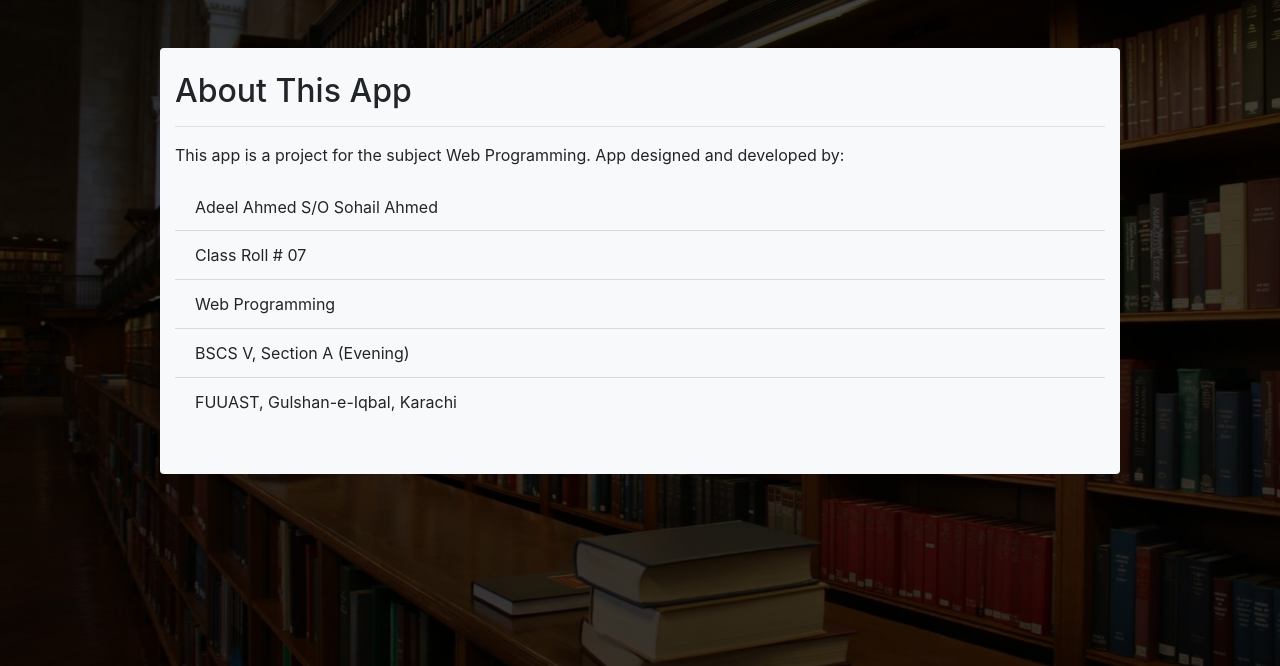
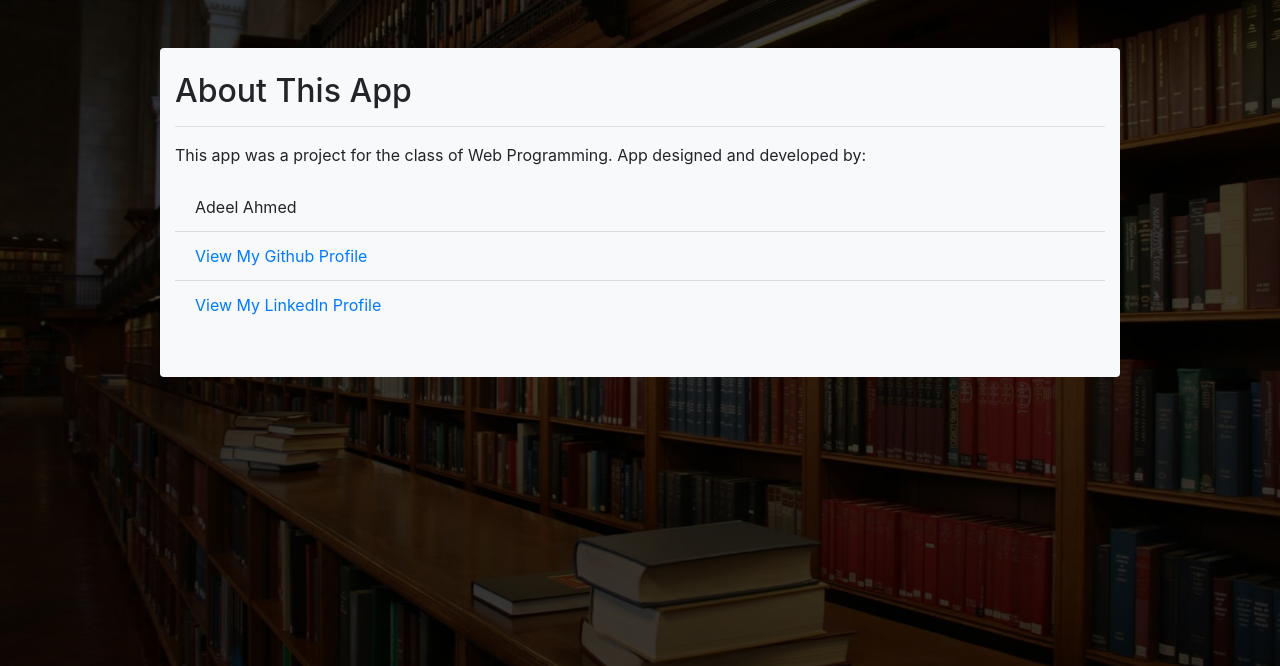
Before and after one commit to adeelsohailahmed/library-management-system, a PHP site: page /about in a window 1280 px wide. Shown: the part 64-730 px from the top of the page. Run offline with PHP 8.4, Linux system fonts and the light colour scheme; the visitor is signed in with stand-in values (Sample User, id 1); some libraries are stand-ins or nearby versions.

Commit message:
Updated About View
Changed the about section to more relevant one.

```diff
--- a/views/about.view.php
+++ b/views/about.view.php
@@ -9,14 +9,16 @@ require('views/partials/navigation.partialview.php');
             <h2>About This App</h2>
             <hr/>
             <p>
-            This app is a project for the subject Web Programming. App designed and developed by:
+            This app  was a project for the class of Web Programming. App designed and developed by:
             </p>
             <ul class="list-group list-group-flush bg-light">
-                <li class="list-group-item bg-light border border-0">Adeel Ahmed S/O Sohail Ahmed</li>
-                <li class="list-group-item bg-light">Class Roll # 07</li>
-                <li class="list-group-item bg-light">Web Programming</li>
-                <li class="list-group-item bg-light">BSCS V, Section A (Evening)</li>
-                <li class="list-group-item bg-light">FUUAST, Gulshan-e-Iqbal, Karachi</li>
+                <li class="list-group-item bg-light border-top-0">Adeel Ahmed</li>
+                <li class="list-group-item bg-light">
+                    <a href="https://github.com/adeelsohailahmed">View My Github Profile </a>
+                </li>
+                <li class="list-group-item bg-light">
+                    <a href="https://www.linkedin.com/in/adeelsohailahmed">View My LinkedIn Profile</a>
+                </li>
             </ul>
 
 </div>
```
